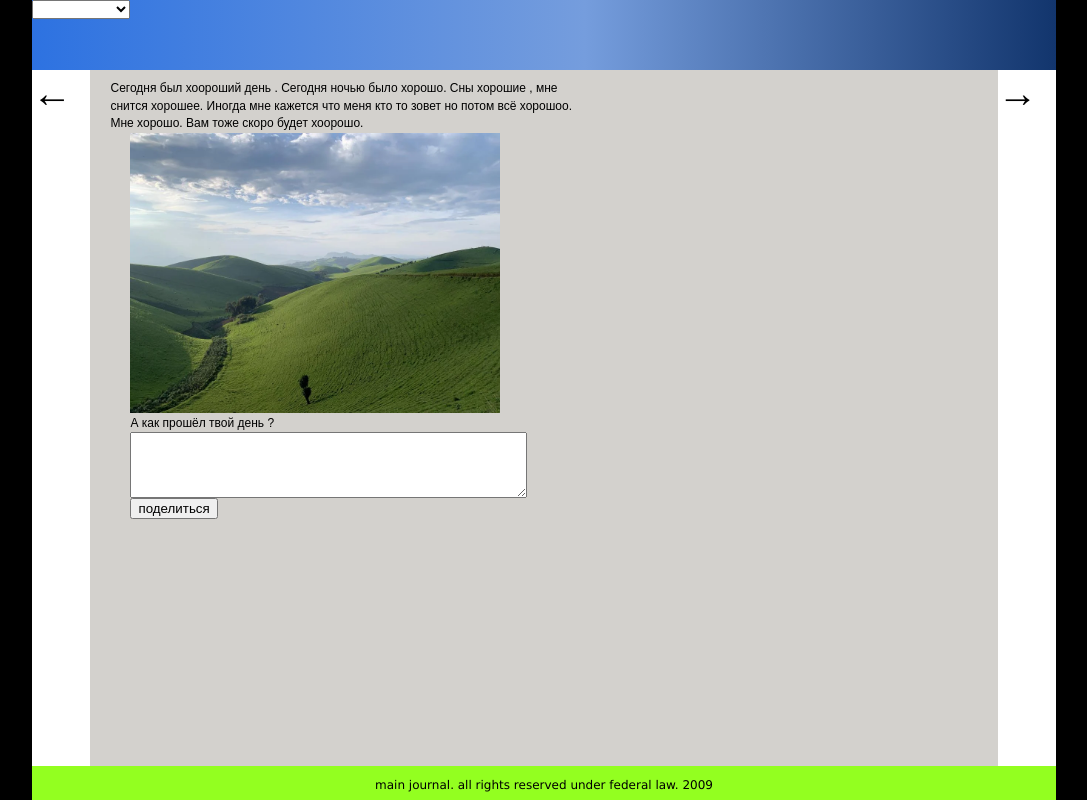
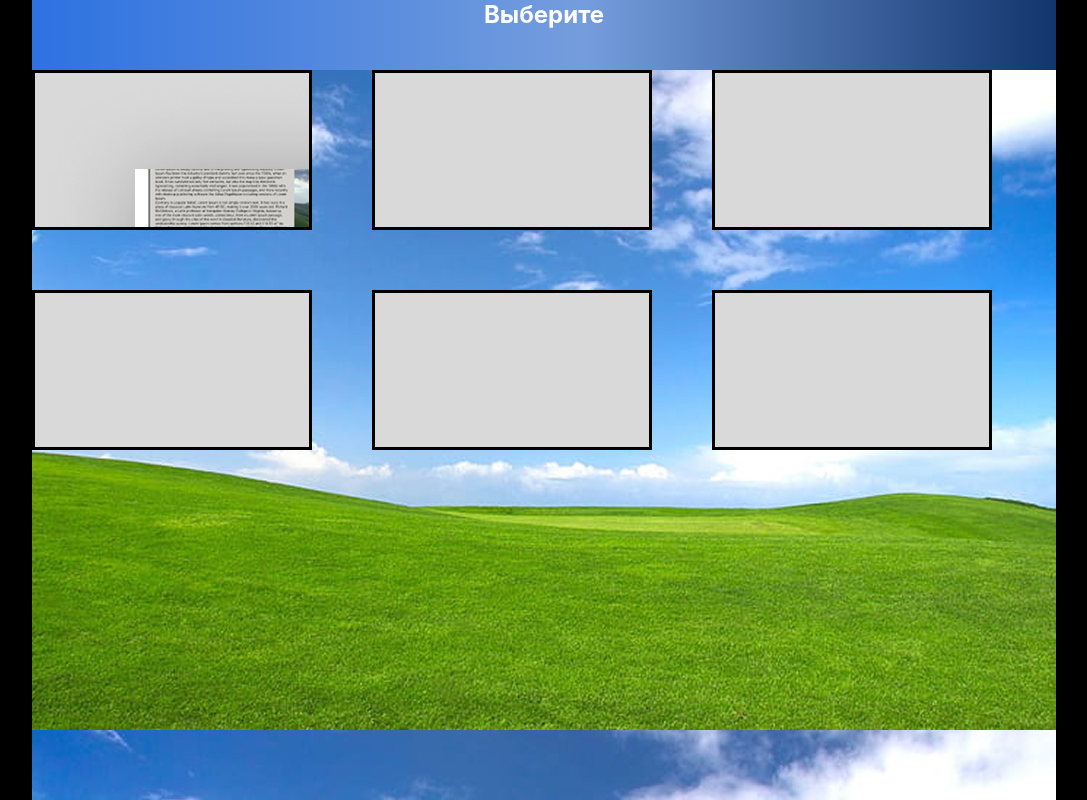
Before and after one commit to glensaren/y2k_frutiger, a plain HTML site: page index.html in a window 1280 px wide. Shown: the whole page, without its empty margins (96-1183 px from the left). Drawn offline with Linux system fonts and the light colour scheme.

Commit message:
hub added and files restored

```diff
--- /dev/null
+++ b/index.css
@@ -0,0 +1,30 @@
+.entrance-text{
+    font-size: 2.4rem;
+    font-family: "Inter", sans-serif;
+    color: white;
+    text-align: center;
+    margin: 0;
+}
+
+.screen-wrapper{
+    background-image: url('sources/img/hub-bg.jpg');
+}
+
+.page-link{
+    display: block;
+    background-color: #D9D9D9;
+    width: 28rem;
+    height: 16rem;
+    border: solid .3rem black;
+}
+
+.page-link:first-child{
+    background-image: url("sources/img/notebook-page-outlet.png");
+}
+
+.link-grid-wrapper{
+    gap: 6rem;
+    display: grid;
+    grid-template-columns: 28rem 28rem 28rem;
+    grid-template-rows: 16rem 16rem;
+}
--- a/index.html
+++ b/index.html
@@ -3,56 +3,32 @@
 <head>
     <meta charset="UTF-8">
     <meta name="viewport" content="width=device-width, initial-scale=1.0">
-    <title>Document</title>
-    <link rel="stylesheet" href="style.css">
+    <title>FrutigerArchive</title>
+    <link rel="stylesheet" href="main.css">
+    <link rel="stylesheet" href="index.css">
 </head>
 <body>
     <section class="screen-wrapper">
-
         <header>
-            <select name="" id="">
-                <option value=""></option>
-                <option value="">Второй сайт</option>
-            </select>
+            <h1 class="entrance-text">Выберите</h1>
         </header>
 
+        <main>
 
-        <main>
-            <a href="" class="page-transfer-link">&#8592</a>
+            <section class="link-grid-wrapper">
 
+                <a href="notebook.html" class="page-link"></a>
+                <a href="" class="page-link"></a>
+                <a href="" class="page-link"></a>
+                <a href="" class="page-link"></a>
+                <a href="" class="page-link"></a>
+                <a href="" class="page-link"></a>
 
-            <section class='page-content-box'>
-                <p>
-                    Сегодня был хоороший день . Сегодня ночью было хорошо. Сны хорошие , мне снится хорошее. Иногда мне кажется что меня кто то зовет но потом всё хорошоо. Мне хорошо. Вам тоже скоро будет хоорошо.
-                </p>
-
-                <div class="page-image-box">
-                    <img src="img/back.png" alt="">
-
-                    <form class="feedback-form" action="">
-
-                        <p>А как прошёл твой день ?</p>
-
-                        <textarea cols="47" rows="4" ></textarea>
-
-                        <button type="submit">поделиться</button>
-
-                    </form>
-                </div>
             </section>
 
-
-            <a href="" class="page-transfer-link">&#8594</a>
         </main>
 
 
-        <footer>
-            <p class="copyright-text">
-                main journal. all rights reserved under federal law. 2009
-            </p>
-        </footer>
-
     </section>
-
 </body>
 </html>
--- /dev/null
+++ b/main.css
@@ -0,0 +1,30 @@
+*{
+    box-sizing: border-box;
+}
+
+:root{
+    font-size: 62.5%;
+}
+
+@font-face {
+    font-family: "Inter";
+    src: url("sources/fonts/Inter_24pt-Medium.ttf") format("ttf");
+    font-weight: normal;
+}
+
+body{
+    background-color: black;
+    margin: 0;
+}
+
+header{
+    height: 7rem;
+    background: linear-gradient(90deg, rgba(45, 114, 225, 1) 0%, rgba(117, 157, 221, 1) 54%, rgba(18, 53, 109, 1) 100%);
+}
+
+.screen-wrapper{
+    background-color: white;
+    width: 1024px;
+    height: 100vh;
+    margin: 0 auto;
+}
--- a/style.css
+++ b/notebook.css
@@ -1,29 +1,7 @@
-*{
-    box-sizing: border-box;
-}
-
-:root{
-    font-size: 62.5%;
-}
-
-body{
-    background-color: black;
-    margin: 0;
-}
-
 .screen-wrapper{
-    background-color: white;
-    width: 1024px;
-    height: 100vh;
-    margin: 0 auto;
     display: flex;
     flex-direction: column;
     justify-content: space-between;
-}
-
-header{
-    height: 7rem;
-    background: linear-gradient(90deg, rgba(45, 114, 225, 1) 0%, rgba(117, 157, 221, 1) 54%, rgba(18, 53, 109, 1) 100%);
 }
 
 header select{
```
Also changed, not shown: notebook.html (added, +61 -0 lines), sources/fonts/Inter_24pt-Medium.ttf (added), sources/img/back.png (renamed from img/back.png), sources/img/cursor.png (renamed from img/cursor.png), sources/img/hub-bg.jpg (added), sources/img/notebook-page-outlet.png (added), 1 other file.
